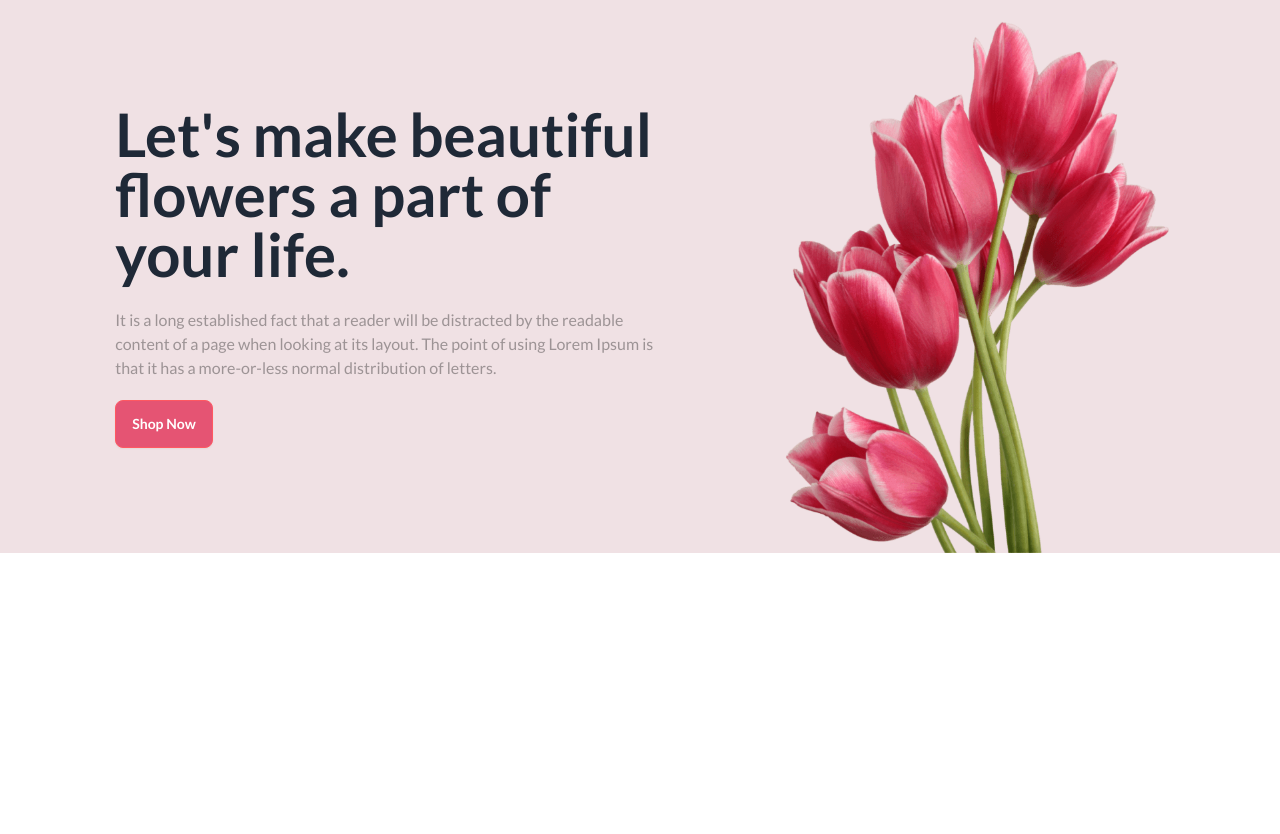
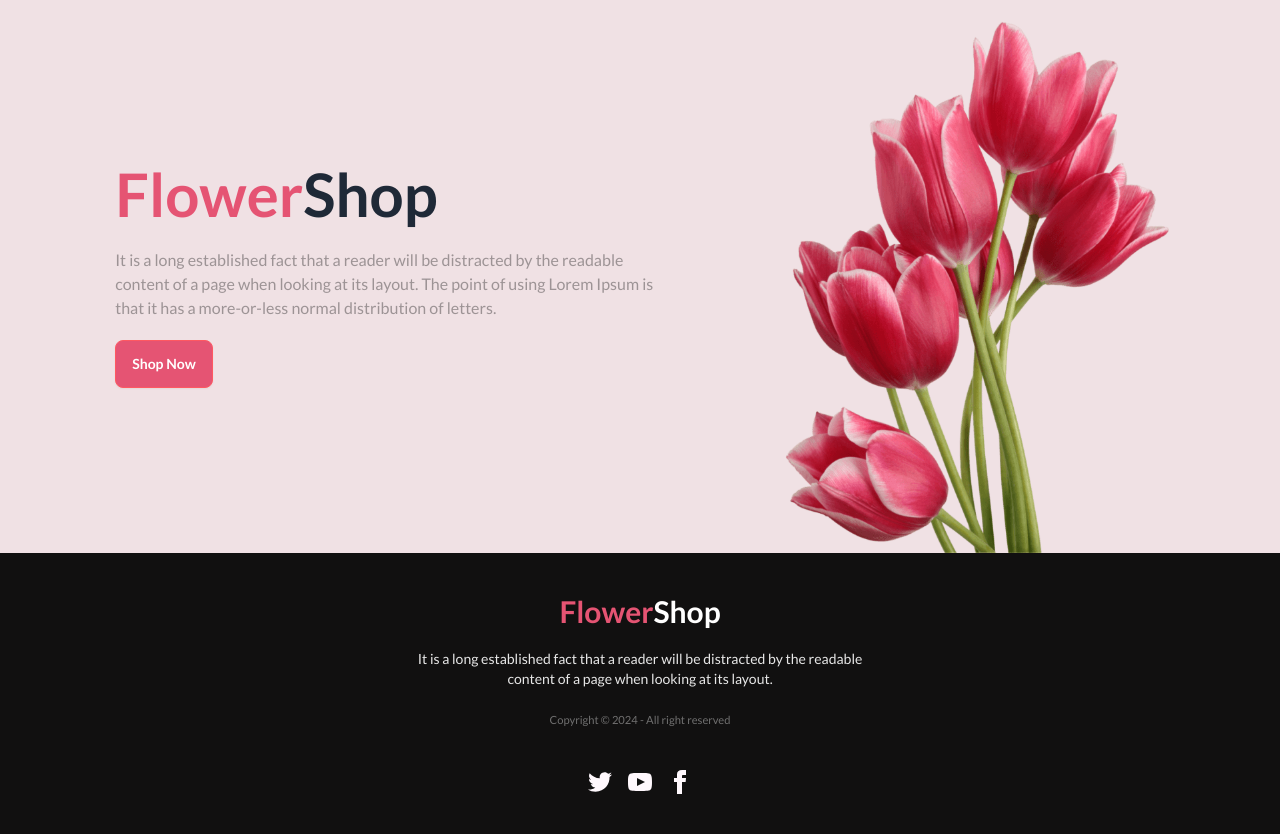
Before and after one commit to Selina-Khatun/flowers-shop, a website: page index.html in a window 1280 px wide. Before the commit the page ends 800 px from the top, so only its background shows below. Drawn offline with nearby package versions, Linux system fonts and the light colour scheme.

Commit message:
added footer section

```diff
--- a/index.html
+++ b/index.html
@@ -22,9 +22,7 @@
         <section class="bg-[#F0E1E4]">
             <div class="container flex flex-col justify-center  mx-auto lg:flex-row lg:justify-between">
                 <div class="flex flex-col justify-center w-[50%] pl-[4%] ml-[5%] text-center rounded-sm lg:text-left">
-                    <h1 class="text-4xl font-bold sm:text-6xl">Let's make
-                        beautiful flowers a
-                        part of your life.
+                    <h1 class="text-4xl font-bold sm:text-6xl"><span class="text-[#E55473]">Flower</span>Shop
                     </h1>
                     <p class="mt-6 mb-5 text-[#1b1b1b63]">It is a long established fact that a reader will be distracted
                         by the readable
@@ -45,7 +43,40 @@
         </section>
     </header>
     <main></main>
-    <footer></footer>
+    <!-- footer section starts from here -->
+    <footer class="footer footer-center p-10 bg-[#111010] ">
+        <aside>
+            <h3 class="text-3xl text-[#FFF] font-bold "><span class="text-[#E55473]">Flower</span>Shop
+            </h3>
+            <p class="max-w-md py-3 text-[#ffffffe6]">
+                It is a long established fact that a reader will be distracted by the readable
+                content of a page when looking at its layout.
+            </p>
+            <p> <small class="text-[#ffffff66]">Copyright © 2024 - All right reserved</small></p>
+        </aside>
+        <nav>
+            <div class="grid grid-flow-col gap-4 text-secondary-content">
+                <a><svg xmlns="http://www.w3.org/2000/svg" width="24" height="24" viewBox="0 0 24 24"
+                        class="fill-current">
+                        <path
+                            d="M24 4.557c-.883.392-1.832.656-2.828.775 1.017-.609 1.798-1.574 2.165-2.724-.951.564-2.005.974-3.127 1.195-.897-.957-2.178-1.555-3.594-1.555-3.179 0-5.515 2.966-4.797 6.045-4.091-.205-7.719-2.165-10.148-5.144-1.29 2.213-.669 5.108 1.523 6.574-.806-.026-1.566-.247-2.229-.616-.054 2.281 1.581 4.415 3.949 4.89-.693.188-1.452.232-2.224.084.626 1.956 2.444 3.379 4.6 3.419-2.07 1.623-4.678 2.348-7.29 2.04 2.179 1.397 4.768 2.212 7.548 2.212 9.142 0 14.307-7.721 13.995-14.646.962-.695 1.797-1.562 2.457-2.549z">
+                        </path>
+                    </svg></a>
+                <a><svg xmlns="http://www.w3.org/2000/svg" width="24" height="24" viewBox="0 0 24 24"
+                        class="fill-current">
+                        <path
+                            d="M19.615 3.184c-3.604-.246-11.631-.245-15.23 0-3.897.266-4.356 2.62-4.385 8.816.029 6.185.484 8.549 4.385 8.816 3.6.245 11.626.246 15.23 0 3.897-.266 4.356-2.62 4.385-8.816-.029-6.185-.484-8.549-4.385-8.816zm-10.615 12.816v-8l8 3.993-8 4.007z">
+                        </path>
+                    </svg></a>
+                <a><svg xmlns="http://www.w3.org/2000/svg" width="24" height="24" viewBox="0 0 24 24"
+                        class="fill-current">
+                        <path
+                            d="M9 8h-3v4h3v12h5v-12h3.642l.358-4h-4v-1.667c0-.955.192-1.333 1.115-1.333h2.885v-5h-3.808c-3.596 0-5.192 1.583-5.192 4.615v3.385z">
+                        </path>
+                    </svg></a>
+            </div>
+        </nav>
+    </footer>
 </body>
 
 </html>
```
